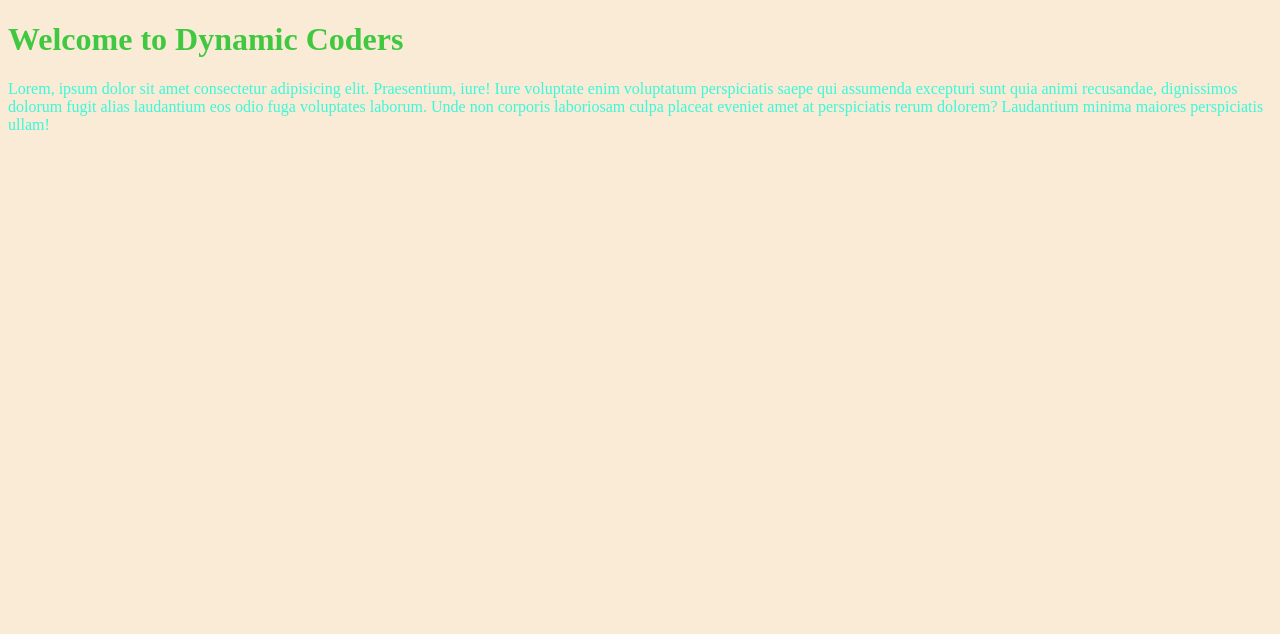
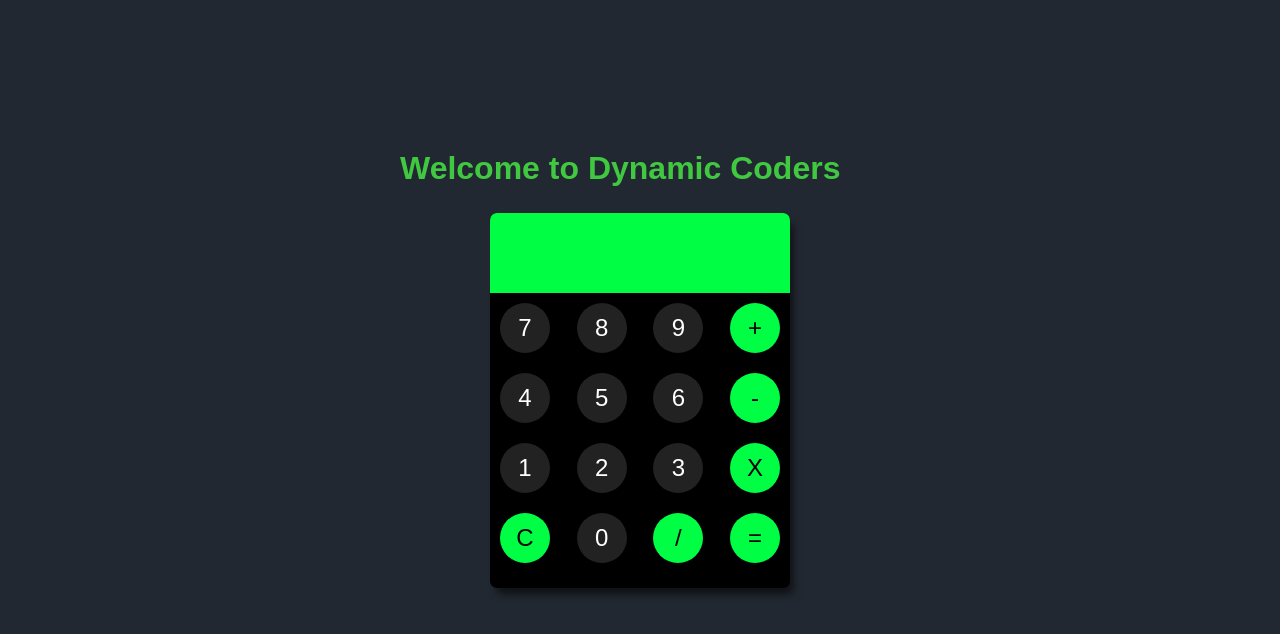
Before and after one commit to Cyber-Dragon2/web-dev, a plain HTML site: page index.html in a window 1280 px wide. Drawn offline with Linux system fonts and the light colour scheme.

Commit message:
Simple Calcuator version 0.1

```diff
--- a/index.html
+++ b/index.html
@@ -1,14 +1,57 @@
 <!DOCTYPE html>
 <html lang="en">
+
 <head>
     <meta charset="UTF-8">
     <meta http-equiv="X-UA-Compatible" content="IE=edge">
     <meta name="viewport" content="width=device-width, initial-scale=1.0">
+    <link rel="shortcut icon" href="favicon.ico" type="image/x-icon">
     <link rel="stylesheet" href="style.css">
     <title>Dynamic Coders</title>
 </head>
+
 <body>
-    <h1>Welcome to Dynamic Coders</h1>
-    <p>Lorem, ipsum dolor sit amet consectetur adipisicing elit. Praesentium, iure! Iure voluptate enim voluptatum perspiciatis saepe qui assumenda excepturi sunt quia animi recusandae, dignissimos dolorum fugit alias laudantium eos odio fuga voluptates laborum. Unde non corporis laboriosam culpa placeat eveniet amet at perspiciatis rerum dolorem? Laudantium minima maiores perspiciatis ullam!</p>
+    <div>
+        <h1>Welcome to Dynamic Coders </h1>
+    </div>
+    <!-- calculator -->
+    <div class="calculator">
+
+        <!-- display -->
+        <input type="text" class="display" disabled>
+        <!-- keys -->
+        <div class="keys">
+
+            <!-- 4 rows of keys -->
+            <div class="row">
+                <button value="7">7</button>
+                <button value="8">8</button>
+                <button value="9">9</button>
+                <button value="+" class="operator">+</button>
+            </div>
+            <div class="row">
+                <button value="4">4</button>
+                <button value="5">5</button>
+                <button value="6">6</button>
+                <button value="-" class="operator">-</button>
+            </div>
+            <div class="row">
+                <button value="1">1</button>
+                <button value="2">2</button>
+                <button value="3">3</button>
+                <button value="*" class="operator">X</button>
+            </div>
+            <div class="row">
+                <button value="C" class="operator">C</button>
+                <button value="0">0</button>
+                <button value="/" class="operator">/</button>
+                <button value="=" class="operator">=</button>
+            </div>
+        </div>
+
+    </div>
+    <!-- calculator body ends -->
+    <script src="script.js"></script>
 </body>
+
 </html>
--- /dev/null
+++ b/script.js
@@ -0,0 +1,30 @@
+
+// select all the buttons
+const buttons = document.querySelectorAll('button');
+// select the <input type="text" class="display" disabled> element
+const display = document.querySelector('.display');
+
+// add eventListener to each button
+buttons.forEach(function(button) {
+  button.addEventListener('click', calculate);
+});
+
+// calculate function
+function calculate(event) {
+  // current clicked buttons value
+  const clickedButtonValue = event.target.value;
+
+  if (clickedButtonValue === '=') {
+    // check if the display is not empty then only do the calculation
+    if (display.value !== '') {
+      // calculate and show the answer to display
+      display.value = eval(display.value);
+    }
+  } else if (clickedButtonValue === 'C') {
+    // clear everything on display
+    display.value = '';
+  } else {
+    // otherwise concatenate it to the display
+    display.value += clickedButtonValue;
+  }
+}
--- a/style.css
+++ b/style.css
@@ -1,15 +1,95 @@
-body{
-    background-color: antiquewhite
+/* common styles */
+* {
+    padding: 0;
+    margin: 0;
+  }
+
+body {
+  width: 100vw;
+  height: 100vh;
+  overflow: hidden;
+  display: flex;
+  justify-content: center;
+  align-items: center;
+  background-color: #222831;
+  font-family: sans-serif;
 }
 
-h1{
+  /* common styles end */
+
+div h1{
     color: rgb(64, 200, 64);
+    position: absolute;
+    /* transform: translateY(-600%); */
+    transform:translate(-90px,-250px);
+    word-break: break-all;
+    transition: 1s;
+    /* width: min-content; */
 }
 
-h1:hover{
+div h1:hover{
     color: black;
 }
 
-p{
-    color: rgb(58, 248, 216);
+/* calculator */
+.calculator {
+  width: 300px;
+  padding-bottom: 15px;
+  border-radius: 7px;
+  background-color: #000;
+  box-shadow: 5px 8px 8px -2px rgba(0, 0, 0, 0.61);
 }
+/* calculator style end */
+
+
+/* display */
+.display {
+  width: 100%;
+  height: 80px;
+  border: none;
+  box-sizing: border-box;
+  padding: 10px;
+  font-size: 2rem;
+  background-color: #00ff44;
+  color: #000;
+  text-align: right;
+  border-top-left-radius: 7px;
+  border-top-right-radius: 7px;
+}
+
+/* display style end */
+
+
+/* row */
+.row {
+  display: flex;
+  justify-content: space-between;
+}
+/* row style end */
+
+/* button */
+button {
+  width: 50px;
+  height: 50px;
+  border-radius: 50%;
+  border: none;
+  outline: none;
+  font-size: 1.5rem;
+  background-color: #222;
+  color: #fff;
+  margin: 10px;
+}
+
+button:hover {
+  cursor: pointer;
+}
+
+/* button style end */
+
+/* operator */
+.operator {
+  background-color: #00ff44;
+  color: #000;
+}
+
+/* operator style end */
```
